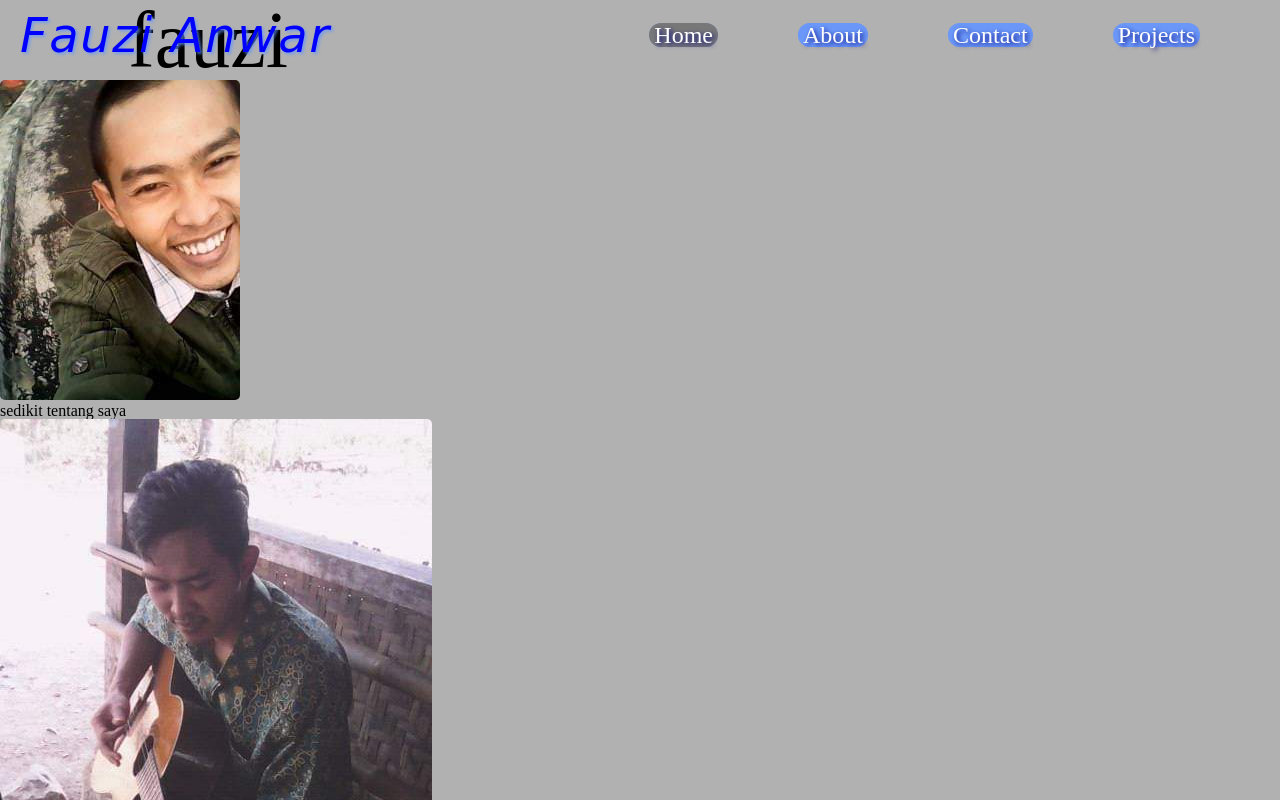
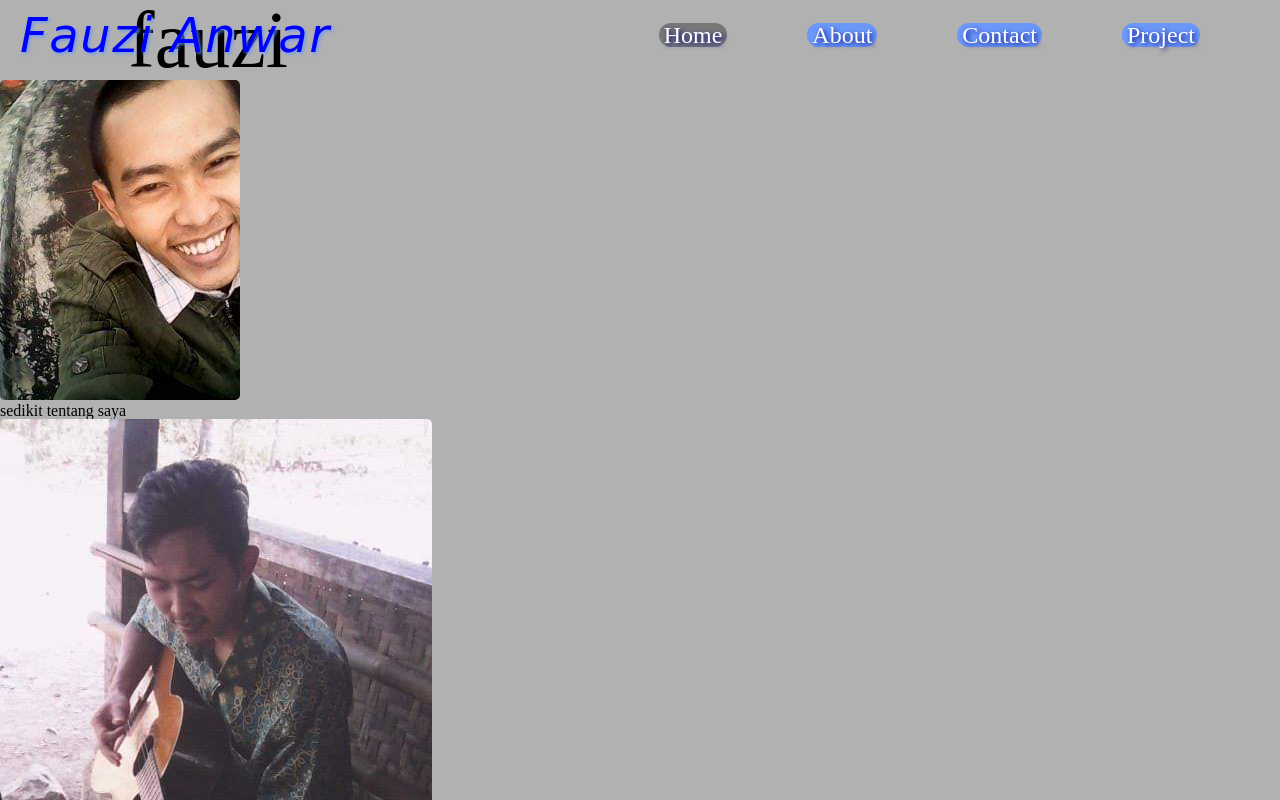
Before and after one commit to sahawe633/denzieko, a plain HTML site: page index.html in a window 1280 px wide. Shown: the top 800 px of the page. Drawn offline with Linux system fonts and the light colour scheme; a web font is replaced by a local one.

Commit message:
modification index

```diff
--- a/index.html
+++ b/index.html
@@ -46,7 +46,7 @@
       <li class="nav-item"><a id="contact" name="contact" class="nav-link" href="#contact" >Contact</a></li>
       <!-- <li class="nav-item"><a id="service" name="pricing" class="nav-link" href="#service" >Service</a></li> -->
       <!-- <li class="nav-item"><a id="testimony" name="project" class="nav-link" href="#testimony" >Projects</a></li> -->
-      <li class="nav-item"><a id="project" name="project" class="nav-link" href="#project" >Projects</a></li>
+      <li class="nav-item"><a id="project" name="project" class="nav-link" href="#project" >Project</a></li>
     </ul>
   </div>
 </div>
```
